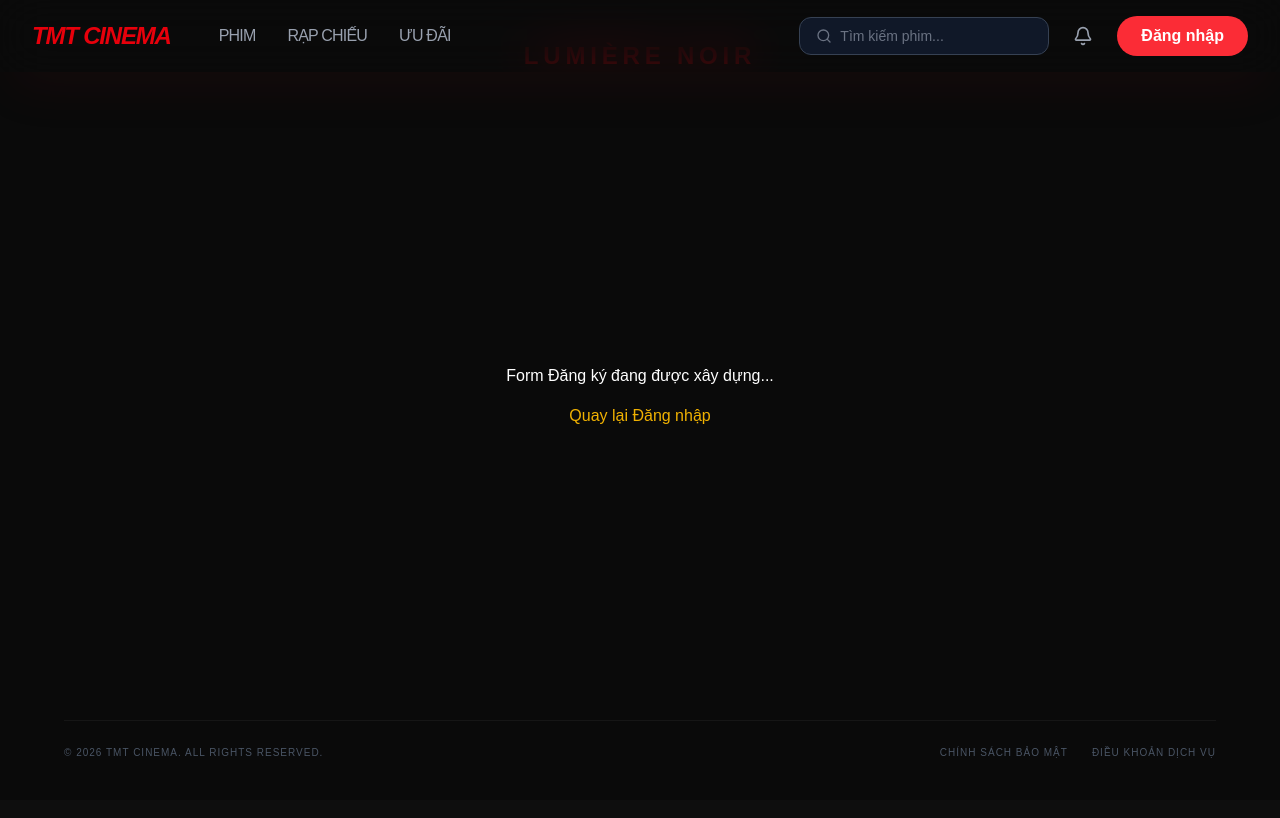
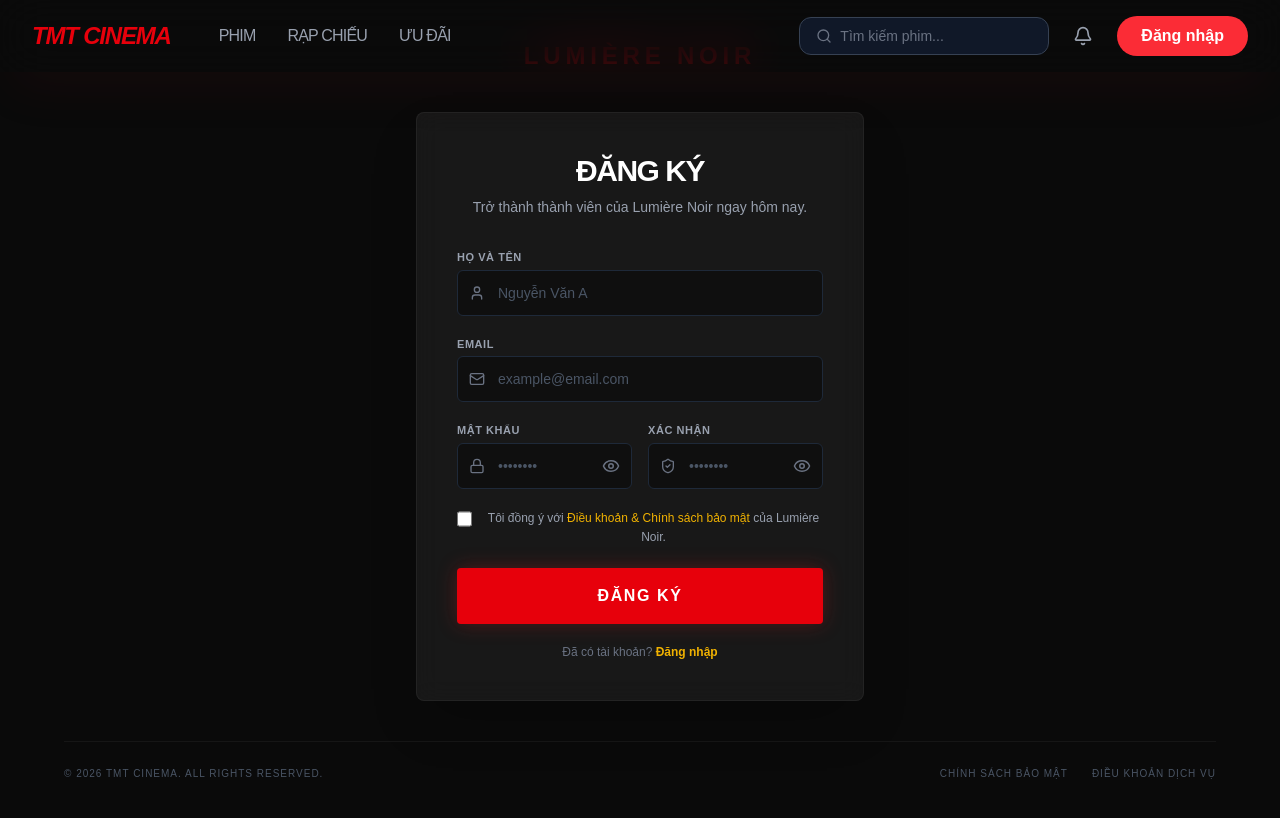
Before and after one commit to nvtqx1/MovieTicket, a React (Vite) app in the folder Fontend/: page /login in a window 1280 px wide. Both pictures are taken after typing "name@example.com", "Sample123" into the empty fields and a click on the button "Đăng ký ngay". Shown: the top 818 px of the page. Built offline with nearby package versions, Linux system fonts and the light colour scheme.

Commit message:
Thêm Đăng ký cơ bản. Còn phẩn tích hợp API và bảo mật thêm

```diff
--- a/Fontend/src/components/auth/LoginForm.jsx
+++ b/Fontend/src/components/auth/LoginForm.jsx
@@ -96,7 +96,7 @@ const LoginForm = ({ onSwitch }) => {
 
             <form onSubmit={handleSubmit} className="space-y-6">
                 <InputField
-                    label="Email hoặc tên đăng nhập"
+                    label="Email"
                     id="email"
                     type="email"
                     icon={Mail}
--- a/Fontend/src/components/auth/RegisterForm.jsx
+++ b/Fontend/src/components/auth/RegisterForm.jsx
@@ -0,0 +1,186 @@
+import React, { useState } from 'react';
+import { Mail, Lock, User, ShieldCheck, Loader2 } from 'lucide-react';
+import { useNavigate } from 'react-router-dom';
+import { useAuthContext } from '../../context/AuthContext';
+import { validateEmail, validateStrongPassword, validateFullName } from '../../utils/validation';
+import InputField from '../ui/InputField';
+
+const RegisterForm = ({ onSwitch }) => {
+    const [formData, setFormData] = useState({
+        fullName: '',
+        email: '',
+        password: '',
+        confirmPassword: '',
+        agreeTerms: false
+    });
+    const [errors, setErrors] = useState({});
+    const [isLoading, setIsLoading] = useState(false);
+    const [serverError, setServerError] = useState("");
+
+    const navigate = useNavigate();
+    const { login } = useAuthContext();
+
+    const handleSubmit = async (e) => {
+        e.preventDefault();
+        setErrors({});
+        setServerError("");
+
+        let newErrors = {};
+
+        // 1. Validate Họ và Tên
+        if (!validateFullName(formData.fullName)) {
+            newErrors.fullName = "Họ tên không hợp lệ (tối thiểu 2 ký tự)";
+        }
+
+        // 2. Validate Email
+        if (!validateEmail(formData.email)) {
+            newErrors.email = "Định dạng email không hợp lệ";
+        }
+
+        // 3. Validate Mật khẩu mạnh
+        const passwordError = validateStrongPassword(formData.password);
+        if (passwordError) {
+            newErrors.password = passwordError;
+        }
+
+        // 4. Validate Xác nhận mật khẩu
+        if (formData.password !== formData.confirmPassword) {
+            newErrors.confirmPassword = "Mật khẩu xác nhận không khớp";
+        }
+
+        // 5. Validate Checkbox
+        if (!formData.agreeTerms) {
+            newErrors.agreeTerms = "Bạn cần đồng ý với điều khoản";
+        }
+
+        if (Object.keys(newErrors).length > 0) {
+            setErrors(newErrors);
+            return;
+        }
+
+        setIsLoading(true);
+
+        try {
+            // Giả lập gọi API đăng ký (1.5s)
+            await new Promise(resolve => setTimeout(resolve, 1500));
+
+            // Giả lập đăng ký thành công và tự động đăng nhập luôn
+            const newUser = {
+                name: formData.fullName,
+                email: formData.email,
+                avatar: null // Sẽ dùng avatar mặc định ở Navbar
+            };
+
+            login(newUser);
+            alert("Đăng ký thành công!");
+            navigate('/');
+        } catch (err) {
+            setServerError("Có lỗi xảy ra, vui lòng thử lại sau.");
+        } finally {
+            setIsLoading(false);
+        }
+    };
+
+    return (
+        <div className="w-full max-w-md p-10 bg-[#1a1a1a]/90 backdrop-blur-md rounded-lg shadow-2xl border border-white/5">
+            <div className="text-center space-y-2 mb-8">
+                <h1 className="text-3xl font-black text-white uppercase tracking-tighter">ĐĂNG KÝ</h1>
+                <p className="text-gray-400 text-sm">Trở thành thành viên của Lumière Noir ngay hôm nay.</p>
+            </div>
+
+            {serverError && (
+                <div className="mb-4 p-3 bg-red-500/10 border border-red-500/50 rounded text-red-500 text-xs text-center uppercase tracking-widest">
+                    {serverError}
+                </div>
+            )}
+
+            <form onSubmit={handleSubmit} className="space-y-5" autoComplete="off">
+                {/* Họ và Tên */}
+                <div className="text-left">
+                    <InputField
+                        label="HỌ VÀ TÊN"
+                        id="fullName"
+                        type="text"
+                        icon={User}
+                        placeholder="Nguyễn Văn A"
+                        value={formData.fullName}
+                        onChange={(e) => setFormData({ ...formData, fullName: e.target.value })}
+                        error={errors.fullName}
+                        autoComplete="off" // Không tự điền password
+                    />
+                </div>
+
+                {/* Email */}
+                <div className="text-left">
+                    <InputField
+                        label="EMAIL"
+                        id="email"
+                        type="email" // Có thể thử đổi thành type="text" nếu trình duyệt vẫn cố chấp điền email
+                        icon={Mail}
+                        placeholder="example@email.com"
+                        value={formData.email}
+                        onChange={(e) => setFormData({ ...formData, email: e.target.value })}
+                        error={errors.email}
+                        autoComplete="off"
+                    />
+                </div>
+
+                {/* Mật khẩu và Xác nhận */}
+                <div className="grid grid-cols-2 gap-4 text-left">
+                    <InputField
+                        label="MẬT KHẨU"
+                        id="password"
+                        type="password"
+                        icon={Lock}
+                        placeholder="••••••••"
+                        value={formData.password}
+                        onChange={(e) => setFormData({ ...formData, password: e.target.value })}
+                        error={errors.password}
+                        autoComplete="new-password" // Gợi ý trình duyệt không tự điền mật khẩu cũ
+                    />
+                    <InputField
+                        label="XÁC NHẬN"
+                        id="confirmPassword"
+                        type="password"
+                        icon={ShieldCheck}
+                        placeholder="••••••••"
+                        value={formData.confirmPassword}
+                        onChange={(e) => setFormData({ ...formData, confirmPassword: e.target.value })}
+                        error={errors.confirmPassword}
+                        autoComplete="new-password"
+                    />
+                </div>
+
+                {/* Checkbox điều khoản */}
+                <div className="space-y-1">
+                    <label className="flex items-start gap-3 text-xs text-gray-400 cursor-pointer group">
+                        <input
+                            type="checkbox"
+                            className="mt-0.5 accent-red-600 rounded border-gray-700 bg-transparent w-4 h-4"
+                            checked={formData.agreeTerms}
+                            onChange={(e) => setFormData({ ...formData, agreeTerms: e.target.checked })}
+                        />
+                        <span className="leading-relaxed">
+                            Tôi đồng ý với <span className="text-yellow-500 hover:underline">Điều khoản & Chính sách bảo mật</span> của Lumière Noir.
+                        </span>
+                    </label>
+                    {errors.agreeTerms && <p className="text-[10px] text-red-500 uppercase italic tracking-wider">{errors.agreeTerms}</p>}
+                </div>
+
+                <button
+                    type="submit"
+                    disabled={isLoading}
+                    className="w-full py-4 bg-red-600 hover:bg-red-700 text-white font-bold uppercase tracking-widest rounded shadow-[0_0_20px_rgba(220,38,38,0.3)] transition-all active:scale-[0.98] flex justify-center items-center gap-2 disabled:opacity-70 cursor-pointer relative z-10"
+                >
+                    {isLoading ? <Loader2 className="animate-spin" size={20} /> : "ĐĂNG KÝ"}
+                </button>
+
+                <p className="text-center text-xs text-gray-500">
+                    Đã có tài khoản? <button type="button" onClick={onSwitch} className="text-yellow-500 font-bold hover:underline cursor-pointer">Đăng nhập</button>
+                </p>
+            </form>
+        </div>
+    );
+};
+
+export default RegisterForm;
--- a/Fontend/src/components/ui/InputField.jsx
+++ b/Fontend/src/components/ui/InputField.jsx
@@ -1,7 +1,7 @@
 import React, { useState } from 'react';
 import { Eye, EyeOff } from 'lucide-react';
 
-const InputField = ({ label, id, type, icon: Icon, value, onChange, error, placeholder }) => {
+const InputField = ({ label, id, type, icon: Icon, value, onChange, error, placeholder, autoComplete }) => {
     const [showPassword, setShowPassword] = useState(false);
     const isPassword = type === 'password';
 
@@ -21,6 +21,7 @@ const InputField = ({ label, id, type, icon: Icon, value, onChange, error, place
                     value={value}
                     onChange={onChange}
                     placeholder={placeholder}
+                    autoComplete={autoComplete}
                     className={`w-full bg-[#0f0f0f] border ${error ? 'border-red-600' : 'border-gray-800'}
                      text-gray-200 text-sm rounded-md py-3 pl-10 pr-10 outline-none
                      focus:border-red-600 focus:ring-1 focus:ring-red-600 transition-all placeholder:text-gray-600`}
--- a/Fontend/src/pages/Login.jsx
+++ b/Fontend/src/pages/Login.jsx
@@ -1,7 +1,6 @@
 import React, { useState } from 'react';
 import LoginForm from '../components/auth/LoginForm';
-// Import RegisterForm sẵn, khi nào bạn tạo file thì mở comment ra dùng
-// import RegisterForm from '../components/auth/RegisterForm';
+import RegisterForm from '../components/auth/RegisterForm';
 
 const Login = () => {
     const [isLogin, setIsLogin] = useState(true);
@@ -19,16 +18,7 @@ const Login = () => {
                     <LoginForm onSwitch={() => setIsLogin(false)} />
                 ) : (
                     <div className="text-white text-center">
-                        {/* Comment đã được đưa vào trong thẻ div để không bị lỗi */}
-                        <p className="mb-4">Form Đăng ký đang được xây dựng...</p>
-                        <button
-                            onClick={() => setIsLogin(true)}
-                            className="text-yellow-500 hover:underline"
-                        >
-                            Quay lại Đăng nhập
-                        </button>
-                        {/* Khi có file RegisterForm, hãy xóa đoạn text trên và mở code dưới đây: */}
-                        {/* <RegisterForm onSwitch={() => setIsLogin(true)} /> */}
+                        <RegisterForm onSwitch={() => setIsLogin(true)} />
                     </div>
                 )}
             </div>
```
